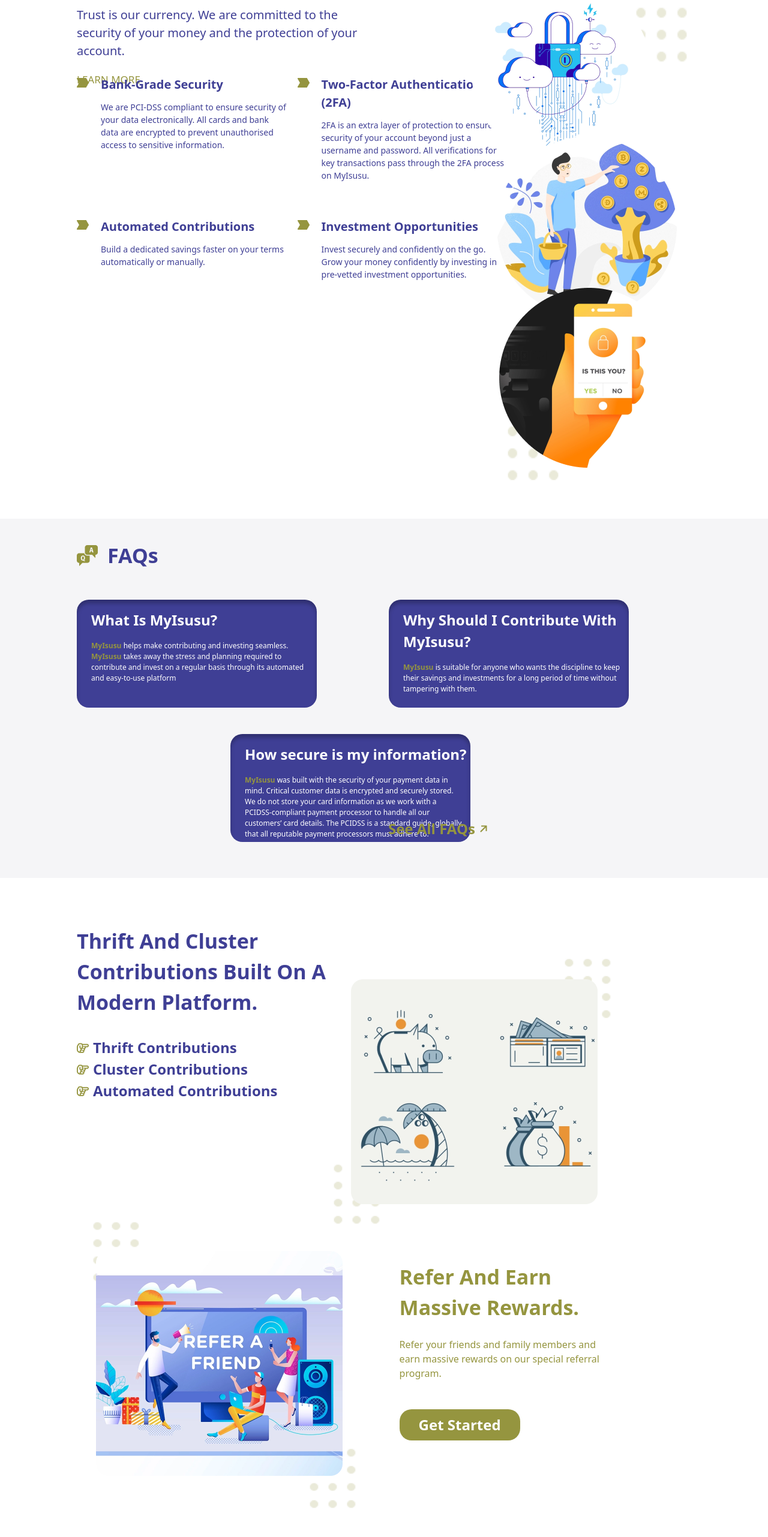
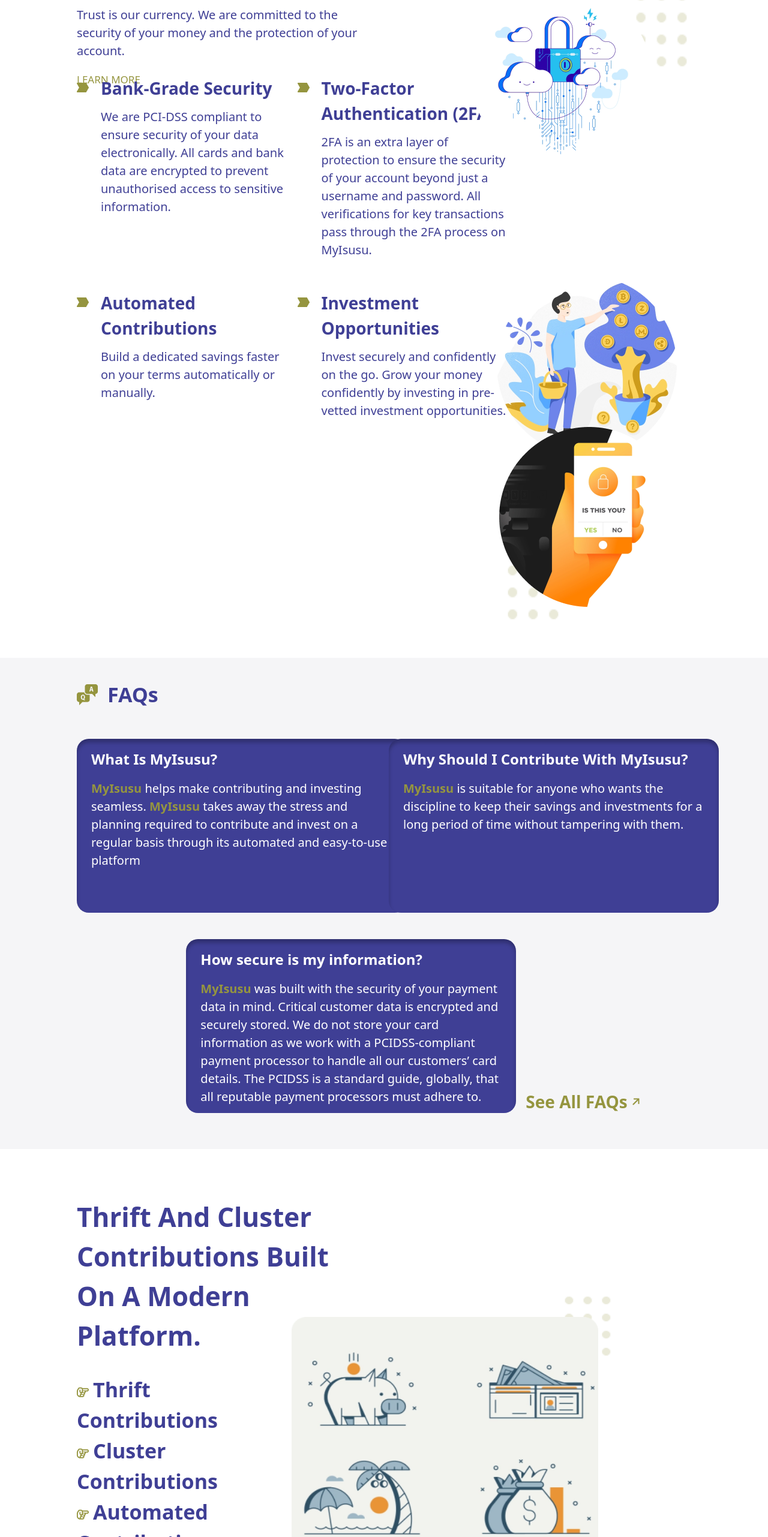
Before and after one commit to teemezzy/myisusu-2.0, a React (Create React App) app: page / in a window 1280 px wide. Shown: the part 2543-5106 px from the top of the page at 60% size. Built offline with nearby package versions, Linux system fonts and the light colour scheme.

Commit message:
ui changes

```diff
--- a/src/component/footer/Footer.jsx
+++ b/src/component/footer/Footer.jsx
@@ -8,9 +8,9 @@ import { AiOutlineLinkedin } from "react-icons/ai"
 const Footer = () => {
   return (
     <div className="universal_padding">
-      <img src={logo} alt="logo" className="w-[100px] h-[46.75px] mb-4" />
+      <img src={logo} alt="logo" className="w-[100px] h-[46.75px] 2xl:w-[170px] 2xl:h-[100px] mb-4 2xl:mb-10" />
 
-      <div className="grid grid-cols-2 md:grid-cols-5">
+      <div className="grid grid-cols-2 md:grid-cols-5 xl:grid-cols-4">
         <div className="footer_div">
           <h3 className="footer_header">Company</h3>
           <ul className="footer_ui">
@@ -74,7 +74,7 @@ const Footer = () => {
             </li>
           </ul>
         </div>
-        <div className="footer_div md:col-span-2">
+        <div className="footer_div md:col-span-2 xl:col-span-1">
           <h3 className="footer_header">Support</h3>
           <ul className="footer_ui">
             <li>
--- a/src/container/cluster/Cluster.jsx
+++ b/src/container/cluster/Cluster.jsx
@@ -4,8 +4,8 @@ import { clusterone, clustertwo, priorityfour } from "../../assets";
 const Cluster = () => {
   return (
     <div className="universal_padding">
-      <div className="pt-5 sm:pt-8 lg:pt-10 xl:pt-20 pb-16 lg:pr-32">
-        <h1 className="text-logoColor text-contriMobile lg:text-contriDesktop font-bold mb-8 sm:w-[60%] lg:w-[50%]">
+      <div className="pt-5 sm:pt-8 lg:pt-10 xl:pt-20 pb-16 lg:pr-32 max-w-[1600px]">
+        <h1 className="text-logoColor text-contriMobile lg:text-contriDesktop xl:text-contriDesktop44 font-bold mb-8 sm:w-[60%] lg:w-[50%]">
           Thrift And Cluster Contributions Built On A Modern Platform.
         </h1>
 
@@ -18,7 +18,7 @@ const Cluster = () => {
             </ul>
           </div>
 
-          <div className="w-[30%] mt-4 sm:-mt-[7rem] lg:-mt-[9rem] xl:-mt-[10rem] sm:ml-auto sm:w-fit sm:relative mb-8">
+          <div className="w-[30%] mt-4 sm:-mt-[7rem] lg:-mt-[9rem] xl:-mt-[10rem] 2xl:-mr-40 sm:ml-auto sm:w-fit sm:relative mb-8">
             <img
               src={priorityfour}
               alt="priority"
@@ -27,8 +27,8 @@ const Cluster = () => {
             <img
               src={clusterone}
               alt="cluster"
-              className="sm:w-[250px] lg:w-[370px] xl:w-[411px]
-              xl:h-[375px] sm:h-[225px] lg:h-[320px] z-50 sm:mr-7 relative"
+              className="sm:w-[250px] lg:w-[370px] xl:w-[511px] 2xl:w-[611px]
+              xl:h-[435px] sm:h-[225px] lg:h-[320px] z-50 sm:mr-7 relative"
             />
             <img
               src={priorityfour}
@@ -39,16 +39,16 @@ const Cluster = () => {
         </div>
 
         <div className="sm:flex flex-row-reverse">
-          <div className="w-[80%] sm:w-[50%] lg:w-[45%] xl:w-[40%] ml-auto">
-            <h2 className="text-contriMobile lg:text-contriDesktop text-gold font-bold mb-6">
+          <div className="w-[80%] sm:w-[50%] lg:w-[45%] xl:w-[40%] ml-auto 2xl:-mr-40">
+            <h2 className="text-contriMobile lg:text-contriDesktop xl:text-contriDesktop44 text-gold font-bold mb-6">
               Refer And Earn Massive Rewards.
             </h2>
-            <p className="text-introPMobile lg:text-googleDesktop text-gold font-medium mb-12">
+            <p className="text-introPMobile lg:text-googleDesktop xl:text-contriMobile text-gold font-medium mb-12">
               Refer your friends and family members and earn massive rewards on
               our special referral program.
             </p>
 
-            <button className="bg-gold text-colorWhite hover:bg-white hover:text-gold transition-all duration-300 text-googleDesktop lg:text-phoneMobileTwo xl:text-contriMobile font-semibold rounded-[20px] px-8 py-2 flex ml-auto sm:ml-0">
+            <button className="bg-gold text-colorWhite hover:bg-white hover:text-gold transition-all duration-300 text-googleDesktop lg:text-phoneMobileTwo xl:text-introH1Mobile font-semibold rounded-[20px] px-8 py-2 flex ml-auto sm:ml-0">
               Get Started
             </button>
           </div>
@@ -62,7 +62,8 @@ const Cluster = () => {
             <img
               src={clustertwo}
               alt="cluster"
-              className="-mt-[5.8rem] sm:-mt-[5.1rem] sm:ml-[2rem] sm:w-[250px] lg:w-[370px] xl:w-[411px] sm:h-[225px] lg:h-[320px] xl:h-[375px] z-50 sm:mr-7 relative"
+              className="-mt-[5.8rem] sm:-mt-[5.1rem] sm:ml-[2rem] sm:w-[250px] lg:w-[370px]  sm:h-[225px] lg:h-[320px] xl:w-[511px] 2xl:w-[611px]
+              xl:h-[435px] z-50 sm:mr-7 relative"
             />
             <img
               src={priorityfour}
--- a/src/container/faqs/FAQS.jsx
+++ b/src/container/faqs/FAQS.jsx
@@ -7,10 +7,12 @@ const FAQS = () => {
     <div className="universal_padding bg-bgDarkWhite">
       <div className="flex items-center pt-4 sm:pt-7 lg:pt-9 mb-12">
         <img src={faqs} alt="FAQS" className="mr-4 w-[35px] h-[35px]" />
-        <h1 className="text-introH1Mobile lg:text-contriDesktop text-logoColor font-bold">FAQs</h1>
+        <h1 className="text-introH1Mobile lg:text-contriDesktop 2xl:text-contriDesktop44 text-logoColor font-bold">
+          FAQs
+        </h1>
       </div>
 
-      <div className="sm:grid sm:grid-cols-2 sm:mx-auto sm:gap-4 relative pb-8">
+      <div className="sm:grid sm:grid-cols-2 sm:mx-auto sm:gap-4 relative pb-8 max-w-7xl">
         <div>
           <FaqsList
             header="What Is MyIsusu?"
@@ -27,22 +29,21 @@ const FAQS = () => {
             bodyOne="is suitable for anyone who wants the discipline to keep their savings and investments for a long period of time without tampering with them."
           />
         </div>
-        <div className="sm:col-span-2 mx-auto sm:w-[50%]">
+        <div className="sm:col-span-2 mx-auto md:pl-24 2xl:pl-0 md:flex">
           <FaqsList
             header="How secure is my information?"
             nameOne="MyIsusu"
             bodyOne="was built with the security of your payment data in mind. Critical customer data is encrypted and securely stored. We do not store your card information as we work with a PCIDSS-compliant payment processor to handle all our customers’ card details. The PCIDSS is a standard guide, globally, that all reputable payment processors must adhere to."
           />
-        </div>
 
-        <div className="flex justify-center sm:absolute sm:w-fit right-9 sm:right-[50px] lg:right-[170px] xl:right-[340px] 2xl:right-[240px] bottom-9 sm:bottom-16">
-          <p className="text-googleDesktop lg:text-phoneMobileTwo xl:text-contriMobile  text-gold font-semibold flex items-center">
+          <p className="text-googleDesktop lg:text-phoneMobileTwo xl:text-introH1Mobile text-gold w-fit md:pt-28 md:ml-4 font-semibold flex items-center xl:mt-28">
             See All FAQs{" "}
             <span className="ml-2">
               <img src={faqsarrow} alt="arrow" />
             </span>
           </p>
         </div>
+
       </div>
     </div>
   );
--- a/src/container/faqs/FaqsList.jsx
+++ b/src/container/faqs/FaqsList.jsx
@@ -3,11 +3,11 @@ import React from "react";
 const FaqsList = ({ header, nameOne, nameTwo, bodyOne, bodyTwo }) => {
   return (
     <>
-      <div className="faqs_body pt-7 lg:pt-4 pb-14 pl-6 mb-7 sm:pb-0 sm:h-[200px] lg:pb-0 lg:w-[400px] lg:h-[180px]">
+      <div className="faqs_body pt-7 lg:pt-4 pb-14 pl-6 mb-7 sm:pb-0 md:w-[378px] 2xl:w-[500px] sm:h-[200px] lg:pb-0 lg:w-[460px] lg:h-[200px] xl:w-[550px] xl:h-[290px]">
         <h2 className="text-white font-bold text-introPDesktop lg:text-contriMobile mb-4">
           {header}
         </h2>
-        <p className="text-googleMobile text-colorWhite font-normal w-[97%]">
+        <p className="text-googleMobile xl:text-phoneMobileTwo text-colorWhite font-normal w-[97%]">
           <span className="text-gold font-semibold">{nameOne}</span> {bodyOne}{" "}
           <span className="text-gold font-semibold">{nameTwo}</span> {bodyTwo}
         </p>
--- a/src/container/priority/Priority.jsx
+++ b/src/container/priority/Priority.jsx
@@ -18,7 +18,7 @@ const Priority = () => {
           Trust is our currency. We are committed to the security of your money
           and the protection of your account.
         </p>
-        <button className="text-gold border-none text-introPMobile lg:text-signinlg">
+        <button className="text-gold border-none text-introPMobile lg:text-signinlg xl:mb-2">
           LEARN MORE
         </button>
 
--- a/src/container/priority/PriorityList.jsx
+++ b/src/container/priority/PriorityList.jsx
@@ -7,11 +7,11 @@ const PriorityList = ({ header, para }) => {
     <>
       <div className="flex pr-2 mb-5 xl:mb-14">
         <img src={listimage} alt="listing" className="w-[20px] h-[16px] mr-5" />
-        <div className="-mt-1">
-          <h1 className="text-googleDesktop lg:text-phoneMobileTwo font-bold text-logoColor mb-3">
+        <div className="-mt-1 xl:-mt-3">
+          <h1 className="text-googleDesktop lg:text-phoneMobileTwo xl:text-introH1Mobile 2xl:text-contriDesktop font-bold text-logoColor mb-3">
             {header}
           </h1>
-          <p className="text-introPMobile font-normal text-logoColor">
+          <p className="text-introPMobile xl:text-phoneMobileTwo 2xl:text-contriMobile font-normal text-logoColor">
             {para}
           </p>
         </div>
--- a/src/container/signup/Signup.jsx
+++ b/src/container/signup/Signup.jsx
@@ -3,7 +3,7 @@ import React from "react";
 const Signup = () => {
   return (
     <div className="sm:px-0 signup mb-6 w-full">
-      <form className="pt-7 px-7 sm:pr-0 sm:w-full sm:grid sm:grid-cols-2 lg:px-16 lg:pt-10 xl:px-40 xl:pt-14 2xl:px-[220px]">
+      <form className="pt-7 px-7 sm:pr-0 sm:w-full sm:grid sm:grid-cols-2 lg:px-16 lg:pt-10 xl:px-40 xl:py-8 xl:pt-14 2xl:px-[220px]">
         <div className="mb-7">
           <h1 className="text-signMobile text-colorWhite font-bold mb-6 lg:text-contriDesktop xl:text-contriDesktop44">
             Sign Up For Free.
--- a/src/index.css
+++ b/src/index.css
@@ -48,7 +48,7 @@
 }
 
 .cluster_li {
-  @apply text-googleDesktop lg:text-contriMobile font-bold text-logoColor;
+  @apply text-googleDesktop lg:text-contriMobile xl:text-contriDesktop font-bold text-logoColor;
 }
 
 .signup form {
@@ -62,11 +62,11 @@
 }
 
 .footer_header {
-  @apply text-introPDesktop font-bold text-logoColor mb-8 md:text-footermd lg:text-introPDesktop;
+  @apply text-introPDesktop font-bold text-logoColor mb-8 md:text-footermd lg:text-introPDesktop xl:text-introH1Mobile 2xl:text-contriDesktop;
 }
 
 .footer_ui li {
-  @apply text-introPDesktop font-light text-logoColor mb-3 md:text-footermd lg:text-introPDesktop;
+  @apply text-introPDesktop font-light text-logoColor mb-3 md:text-footermd lg:text-introPDesktop xl:text-introH1Mobile 2xl:text-contriDesktop;
 }
 
 .footer_ui li a {
@@ -74,7 +74,7 @@
 }
 
 .footer_icons {
-  @apply text-white bg-logoColor hover:bg-gold transition-all duration-500 rounded-[100%] p-1 text-[20px] sm:text-[25px] lg:text-[30px];
+  @apply text-white bg-logoColor hover:bg-gold transition-all duration-500 rounded-[100%] p-1 text-[20px] sm:text-[25px] lg:text-[30px] xl:text-[40px] 2xl:text-[50px];
 }
 
 .signup_form {
```
